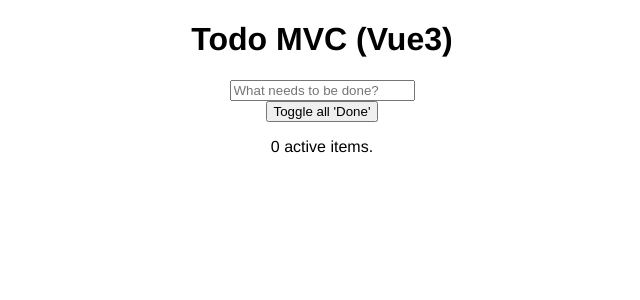
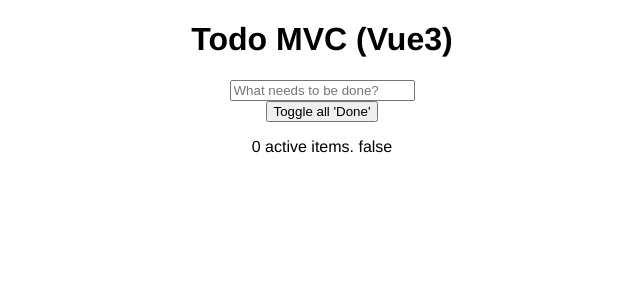
Before and after one commit to dave-burke/js-experiments, a Vue app: page / in a window 1280 px wide. Shown: the top 300 px of the page, without its empty margins (318-958 px from the left). Built offline with nearby package versions, Linux system fonts and the light colour scheme.

Commit message:
Add 'clear complete' button

```diff
--- a/src/App.vue
+++ b/src/App.vue
@@ -29,6 +29,10 @@ function handleMarkAllDone() {
     todos.value.forEach(item => item.status === 'DONE')
   }
 }
+
+function handleClearComplete() {
+  todos.value = todos.value.filter(item => item.status !== 'DONE')
+}
 </script>
 
 <template>
@@ -36,7 +40,7 @@ function handleMarkAllDone() {
   <TodoInput v-model="newTodo" @save="handleNewTodo" />
   <button @click="handleMarkAllDone">Toggle all 'Done'</button>
   <TodoList :todos="todos" @delete="handleDelete" @update-status="handleUpdateStatus"></TodoList>
-  <AppFooter :todos="todos"></AppFooter>
+  <AppFooter :todos="todos" @clear-complete="handleClearComplete"></AppFooter>
 </template>
 
 <style>
--- a/src/components/AppFooter.vue
+++ b/src/components/AppFooter.vue
@@ -1,5 +1,9 @@
 <template>
-  <footer>{{ nIncomplete }} active items.</footer>
+  <footer>
+    {{ nIncomplete }} active items.
+    <button v-if="hasCompletedItems" @click="emit('clear-complete')">Clear Complete</button>
+    {{ hasCompletedItems }}
+  </footer>
 </template>
 <script setup>
 import { computed } from 'vue'
@@ -11,5 +15,8 @@ const props = defineProps({
   },
 })
 
+const emit = defineEmits(['clear-complete'])
+
+const hasCompletedItems = computed(() => props.todos.includes(item => item.status === 'DONE'))
 const nIncomplete = computed(() => props.todos.filter(item => item.status === 'ACTIVE').length)
 </script>
```
